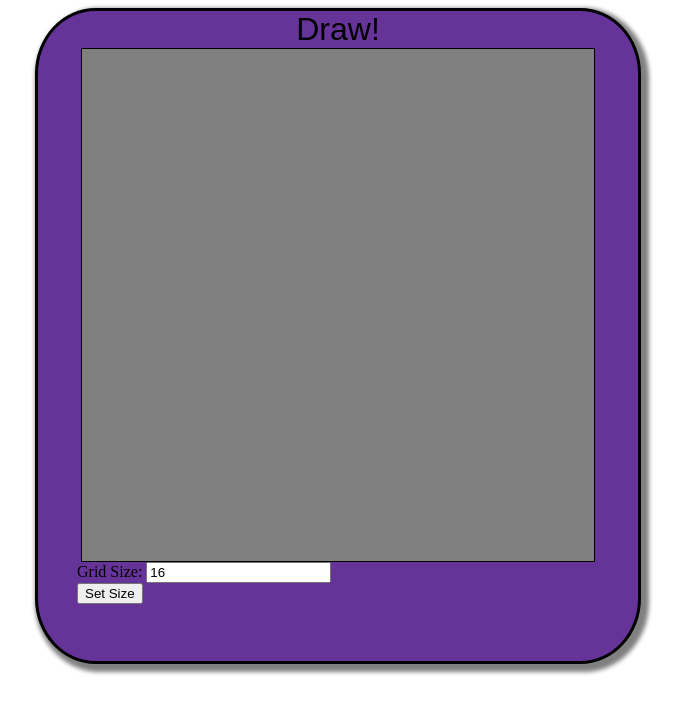
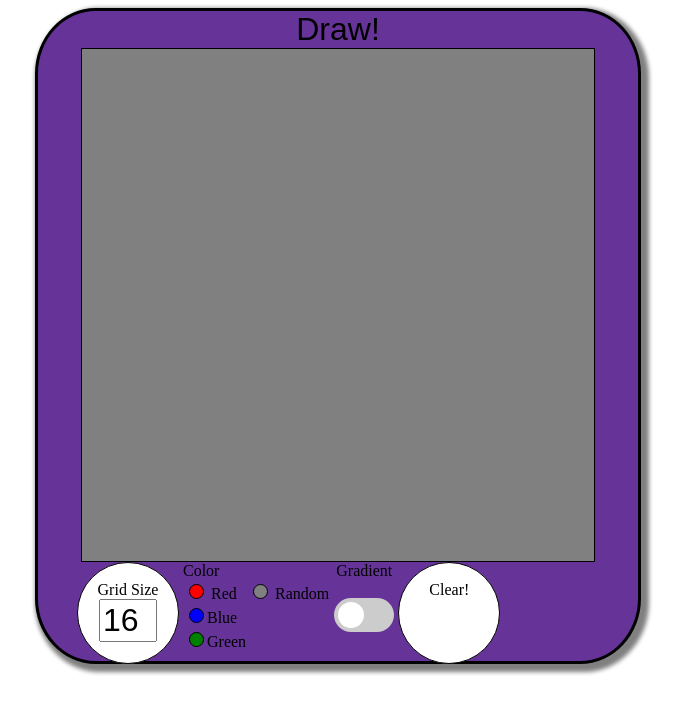
Before and after one commit to RBoshae/Personal-Website-1, a Jekyll site: the page projects/etch-a-sketch/index.html, which Jekyll copies as it is, in a window 1280 px wide. Shown: the top 714 px of the page, without its empty margins (302-985 px from the left). Built offline with Jekyll 4.4.1, drawn with Linux system fonts in a browser that asks for light colours.

Commit message:
Added Etch-A-Sketch Interface

```diff
--- a/projects/etch-a-sketch/css/etch-a-sketch.css
+++ b/projects/etch-a-sketch/css/etch-a-sketch.css
@@ -1,9 +1,54 @@
 body {
     overflow: hidden;
+}
+
+#btns-container {
+    padding-top: 0px;
+    height: 95px;
 }
 .center{
     width: 87%;
     margin: 0 auto;
+}
+
+#color-radio-btns-container {
+   vertical-align: center;
+    height: 95px;
+    overflow: hidden;
+}
+
+input[type='radio'] {
+    -webkit-appearance:none;
+    border: 1px solid;
+    border-radius: 50%;
+    width: 15px;
+    height: 15px;
+    outline: none;
+}
+
+input[type='radio']:checked {
+    -webkit-appearance:none;
+    border: 3px solid;
+    border-radius: 50%;
+    box-shadow: 0px 0px 51px 0px rgba(0, 0, 0, 0.25) inset;
+    width: 15px;
+    height: 15px;
+}
+
+#red-radio-btn  {
+    background: red;
+}
+
+#blue-radio-btn  {
+    background: blue;
+}
+
+#green-radio-btn  {
+    background: green;
+}
+
+#random-radio-btn  {
+    background: grey;
 }
 
 #display {
@@ -16,6 +61,67 @@ body {
     position: relative;
 }
 
+#grid-size-btn-container {
+    background-color: white;
+    border: 1.5px solid;
+    border-radius: 75%;
+    display: inline-block;
+    width: 100px;
+    height: 100px;
+    text-align: center;
+    top: 50%;
+    vertical-align: center;
+}
+
+
+#grid-size-btn-container:active{
+    background-color: ghostwhite;
+    border: 2px solid;
+}
+
+#grid-size-btn-container:hover{
+    box-shadow: 1px 1px;
+}
+
+#grid-size-input-box {
+
+    font-size: 32px;
+    margin: 0 auto;
+    width: 50%;
+
+}
+
+#clear-btn-container {
+    background-color: white;
+    border: 1.5px solid;
+    border-radius: 75%;
+    display: inline-block;
+    width: 100px;
+    height: 100px;
+    text-align: center;
+    top: 50%;
+    vertical-align: center;
+    margin-right: 0;
+}
+
+#clear-btn-container:active{
+    background-color: ghostwhite;
+    border: 2px solid;
+}
+
+#grid-size-btn-container:hover{
+    box-shadow: 1px 1px;
+}
+
+.input-forms {
+}
+
+.interface-btns {
+    display: inline-block;
+    margin: 0 auto;
+    padding: 0;
+    vertical-align: top;
+}
 #outer-display {
     background-color: rebeccapurple;
     border: solid;
@@ -28,10 +134,83 @@ body {
 }
 
 .pixel {
+    font-family: fantasy;
     display: inline-block;
     /*border: 1px solid;*/
     margin: 0 auto;
     background-color: whitesmoke;
+}
+
+#rounded-switch-container{
+    display: inline-block;
+    margin: 0 auto;
+    vertical-align: middle;
+    width: 60px;
+    height: 95px;
+    text-align: center;
+}
+
+/* The switch - the box around the slider */
+.switch {
+    position: relative;
+    display: inline-block;
+    width: 60px;
+    height: 34px;
+
+}
+
+/* Hide the default HTML checkbox */
+.switch input {
+    display: none;
+}
+
+/* The slider */
+.slider {
+    position: absolute;
+    cursor: pointer;
+    top: 0;
+    left: 0;
+    right: 0;
+    bottom: 0;
+    background-color: #ccc;
+    -webkit-transition:.4s;
+    transition: .4s;
+}
+
+.slider:before {
+    position: absolute;
+    content: "";
+    height: 26px;
+    width: 26px;
+    left: 4px;
+    bottom: 4px;
+    bottom: 4px;
+    background-color:white;
+    -webkit-transition: .4s;
+    transition: .4s;
+}
+
+input:checked + .slider {
+    background-color: orangered;
+}
+
+input:focus + .slider {
+    box-shadow: 0 0 1px #2196F3;
+}
+
+input:checked + .slider:before {
+    -webkit-transform: translateX(26px);
+    -ms-transform: translate(26px);
+    transform: translateX(26px);
+}
+
+/* Rounded sliders */
+.slider.round {
+    border-radius: 34px;
+}
+
+.slider.round:before {
+    border-radius: 50%;
 }
 
 table {
--- a/projects/etch-a-sketch/index.html
+++ b/projects/etch-a-sketch/index.html
@@ -11,10 +11,51 @@
                 <div id="top">Draw!</div>
                 <div id="display">
                 </div>
-            <form>
-            Grid Size: <input type ="number" name="grid-size" VALUE="16">
-            </form>
-            <button id="set-grid-size-btn">Set Size</button>
+                <div id="btns-container">
+                    <div class="interface-btns" id="grid-size-btn-container">
+                        <br>
+                        <form class="input-forms">
+                            Grid Size<br>
+                            <input id="grid-size-input-box" type ="number" name="grid-size" VALUE="16">
+                        </form>
+                        <!--<button id="set-grid-size-btn">Set Size</button>-->
+                    </div>
+                    <div class="interface-btns" id="color-radio-btns-container">
+                        <form class="input-forms" id="color-radio-btnss" action="">
+                            Color<br>
+                            <table>
+                                <tr>
+                                    <td><input id="red-radio-btn" type="radio" name="color" value="red"> Red</td>
+                                    <td><input id="random-radio-btn" type="radio" name="color" value="random"> Random</td>
+                                </tr>
+                                <tr>
+                                    <td><input id="blue-radio-btn" type="radio" name="color" value="blue">Blue
+                                    </td>
+                                </tr>
+                                <tr>
+                                    <td><input id="green-radio-btn" type="radio" name="color" value="green">Green
+                                    </td>
+                                </tr>
+                                </table>
+                        </form>
+                    </div>
+                    <div id="rounded-switch-container">
+                        <!-- Rounded Switch -->
+                        Gradient<br><br>
+                        <label class="switch">
+                            <input id="gradient-checkbox" type="checkbox">
+                            <span class="slider round"></span>
+                        </label>
+                    </div>
+                    <div class="interface-btns" id="clear-btn-container">
+                        <br>
+                        <form class="input-forms">
+                            Clear!<br>
+                        </form>
+                        <!--<button id="set-grid-size-btn">Set Size</button>-->
+                    </div>
+
+                </div>
             </div>
         </div>
 
--- a/projects/etch-a-sketch/js/etch-a-sketch.js
+++ b/projects/etch-a-sketch/js/etch-a-sketch.js
@@ -6,7 +6,7 @@ $(document).ready(function main() {
     setGridSizeByTable();
 
     // Generate New Grid
-    $('#set-grid-size-btn').click(setGridSizeByTable);
+    $('#grid-size-btn-container').click(setGridSizeByTable);
 
     // Color Grid when hovered over
     $(document).on("mouseenter", ".pixel",colorPixel);
@@ -18,7 +18,33 @@ $(document).ready(function main() {
 });
 
 function colorPixel() {
-    $(this).css("backgroundColor", "blue");
+    var color = "#0000FF";
+    percent = "0.0"
+    if (document.getElementById('red-radio-btn').checked) {
+        color = document.getElementById('red-radio-btn').value;
+    } else if (document.getElementById('blue-radio-btn').checked) {
+        color = document.getElementById('blue-radio-btn').value;
+    } else if (document.getElementById('green-radio-btn').checked) {
+        color = document.getElementById('green-radio-btn').value;
+    } else if (document.getElementById('random-radio-btn').checked) {
+        color = getRandomColor();
+    }
+    console.log(color);
+
+
+    if (document.getElementById('gradient-checkbox').checked){
+        percent = percent + .1;
+        shadeColor = shadeColor2(color, percent);
+        conole.log(percent);
+        console.log(shadeColor);
+
+        $(this).css("backgroundColor", shadeColor);
+    } else {
+        $(this).css("backgroundColor", color);
+    }
+    //$(this).css("filter", 10%);
+
+
 }
 
 function setGridSizeByTable() {
@@ -73,3 +99,19 @@ function eraseGrid() {
     $("#display-table").remove();
 
 }
+
+function getRandomColor() {
+    var letters = '0987654321ABCDEF';
+    var color ='#';
+
+    for (var i = 0; i < 6; i++) {
+        color += letters[Math.floor(Math.random() * 16)];
+    }
+    return color;
+
+}
+
+function shadeColor2(color, percent) {
+    var f=parseInt(color.slice(1),16),t=percent<0?0:255,p=percent<0?percent*-1:percent,R=f>>16,G=f>>8&0x00FF,B=f&0x0000FF;
+    return "#"+(0x1000000+(Math.round((t-R)*p)+R)*0x10000+(Math.round((t-G)*p)+G)*0x100+(Math.round((t-B)*p)+B)).toString(16).slice(1);
+}
```
Also changed, not shown: projects/etch-a-sketch/images/rick-pic-full.PNG (added), projects/etch-a-sketch/images/rick-pic.PNG (added).
